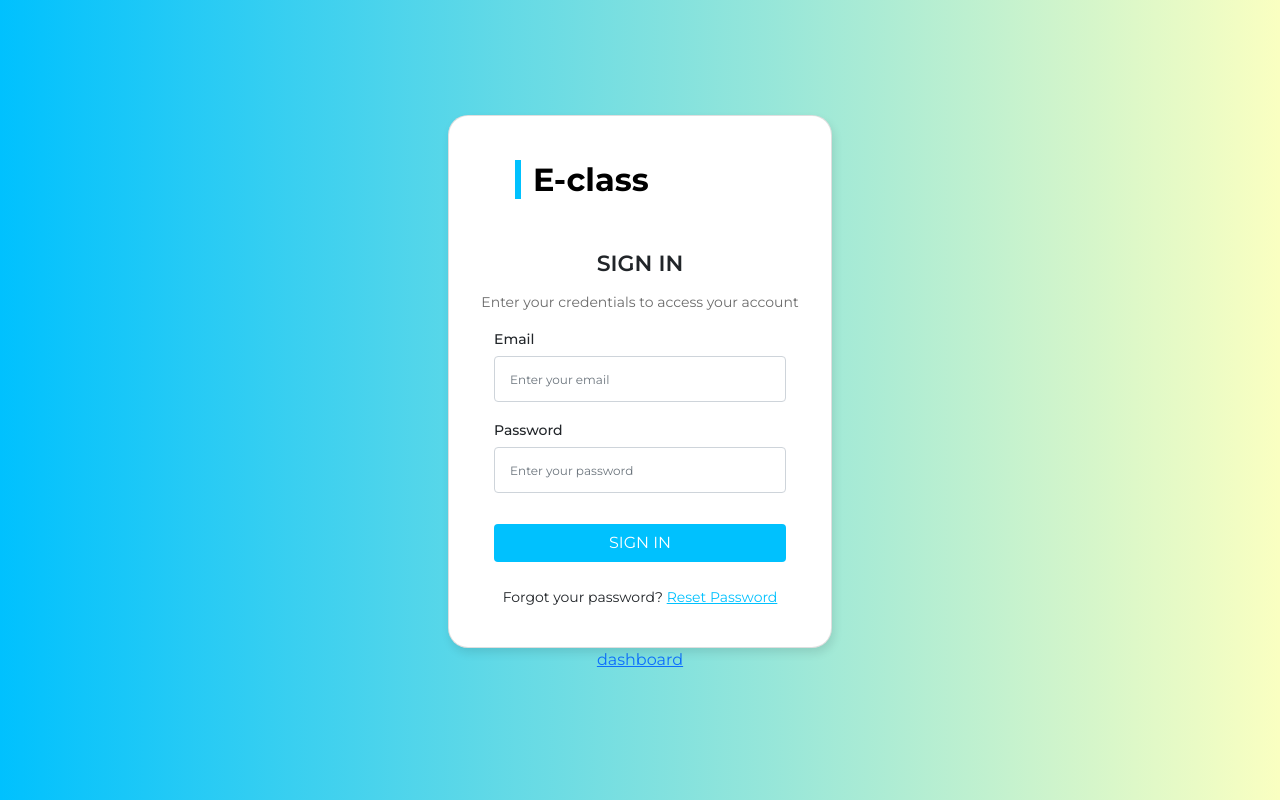
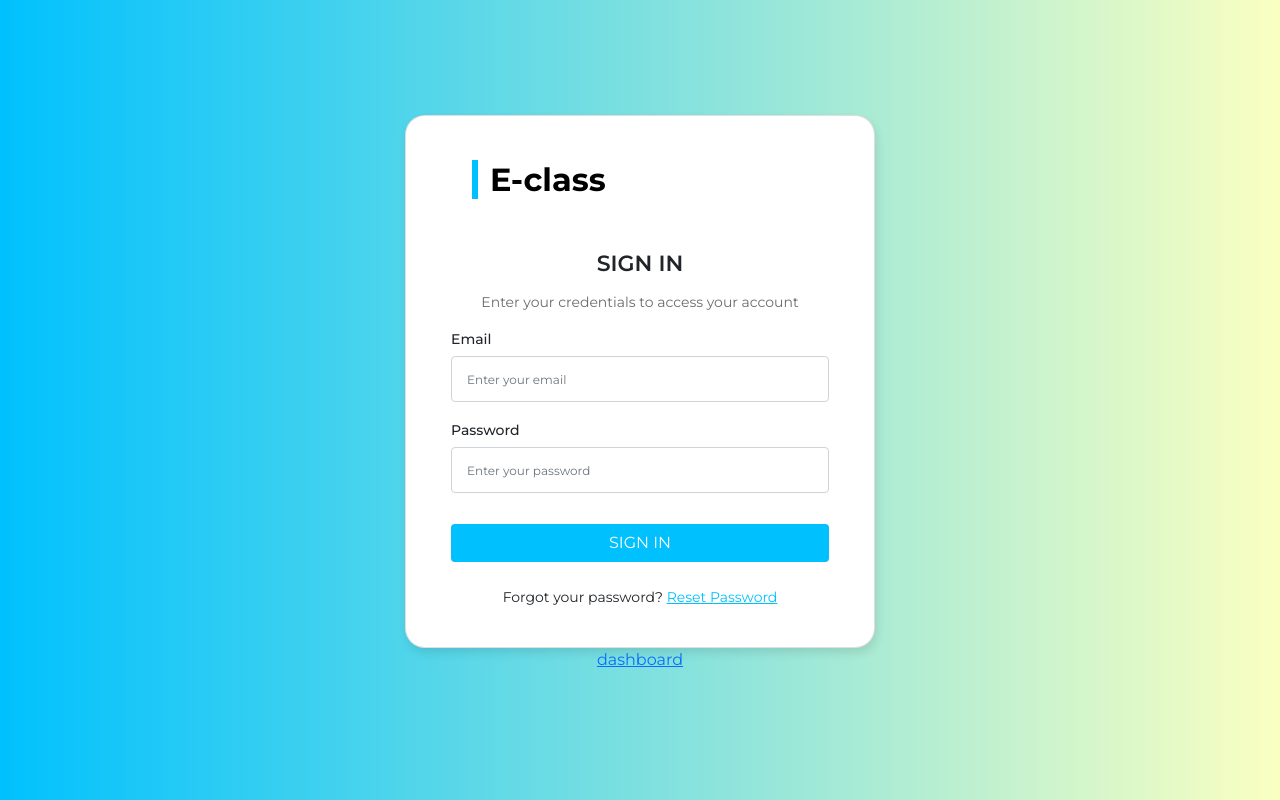
Before and after one commit to hollyufo/E-LEARNING-APPLICATION-V1.0---E-Classe, a PHP site: page / in a window 1280 px wide. Run offline with PHP 8.4, Linux system fonts and the light colour scheme.

Commit message:
Update style.css

```diff
--- a/assets/css/style.css
+++ b/assets/css/style.css
@@ -17,7 +17,7 @@ body{
     margin-top: 9%;
     box-shadow: 2px 5px 10px rgba(0, 0, 0, 0.1);
     border-radius: 20px;
-    width: 30%;
+    width: 100%;
     min-width: 200px;
     max-width: 470px;
 }
```
